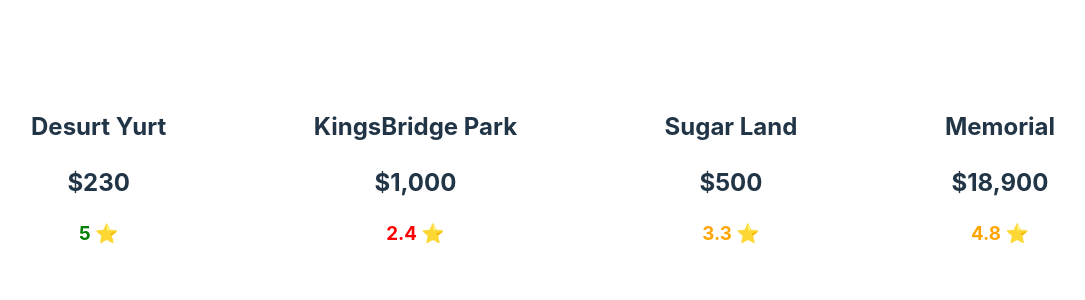
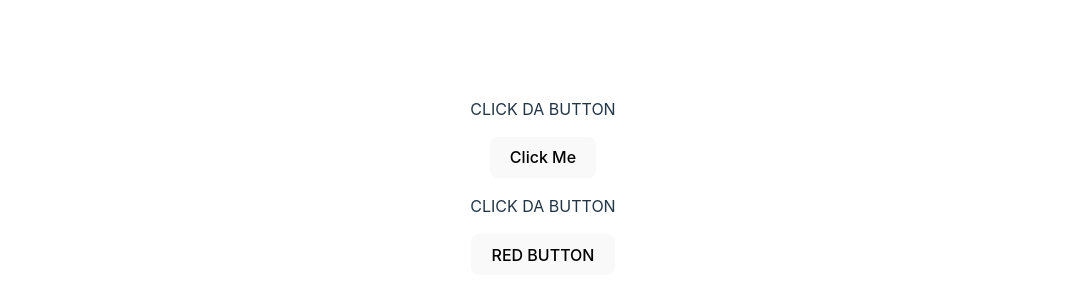
Before and after one commit to hefamba/React-Practice, a React (Vite) app: page / in a window 1280 px wide. Shown: the part 222-522 px from the top of the page, without its empty margins (97-1182 px from the left). Built offline with nearby package versions, Linux system fonts and the light colour scheme.

Commit message:
finished clicker

```diff
--- a/src/App.jsx
+++ b/src/App.jsx
@@ -9,7 +9,8 @@ import ColorsList from './ColorsList';
 import Slots from './Slots';
 import ShoppingList from './ShoppingList';
 import PropertyList from './PropertyList';
-
+import Clicker from './Clicker';
+import Form from './Form';
 const properties = [
   {
     id: 1111,
@@ -40,7 +41,8 @@ const properties = [
 function App() {
   return (
     <>
-      <PropertyList properties={properties} />
+      <Clicker message="Heyyyy😉" btnText="Click Me" />
+      <Clicker message="BOI IF YOU DONT STOP" btnText="RED BUTTON" />
     </>
   );
 }
--- /dev/null
+++ b/src/Clicker.jsx
@@ -0,0 +1,13 @@
+import React from 'react';
+
+export default function Clicker({ message, btnText }) {
+  function handleClick() {
+    alert(message);
+  }
+  return (
+    <div>
+      <p>CLICK DA BUTTON</p>
+      <button onClick={handleClick}>{btnText}</button>
+    </div>
+  );
+}
--- /dev/null
+++ b/src/Form.jsx
@@ -0,0 +1,14 @@
+import React from 'react';
+
+function handleFormSubmit(e) {
+  e.preventDefault();
+  console.log('first');
+}
+
+export default function Form() {
+  return (
+    <form onSubmit={handleFormSubmit}>
+      <button>SUBMIT</button>
+    </form>
+  );
+}
```
